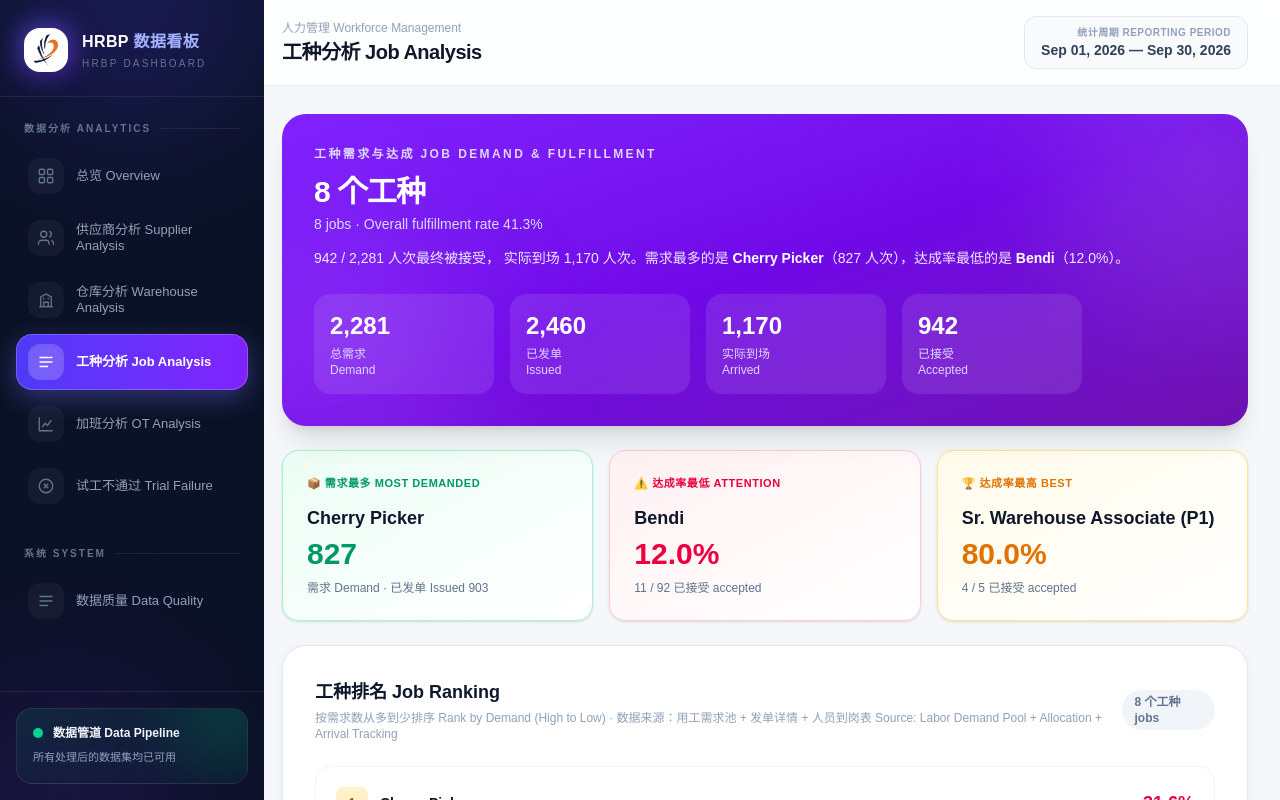
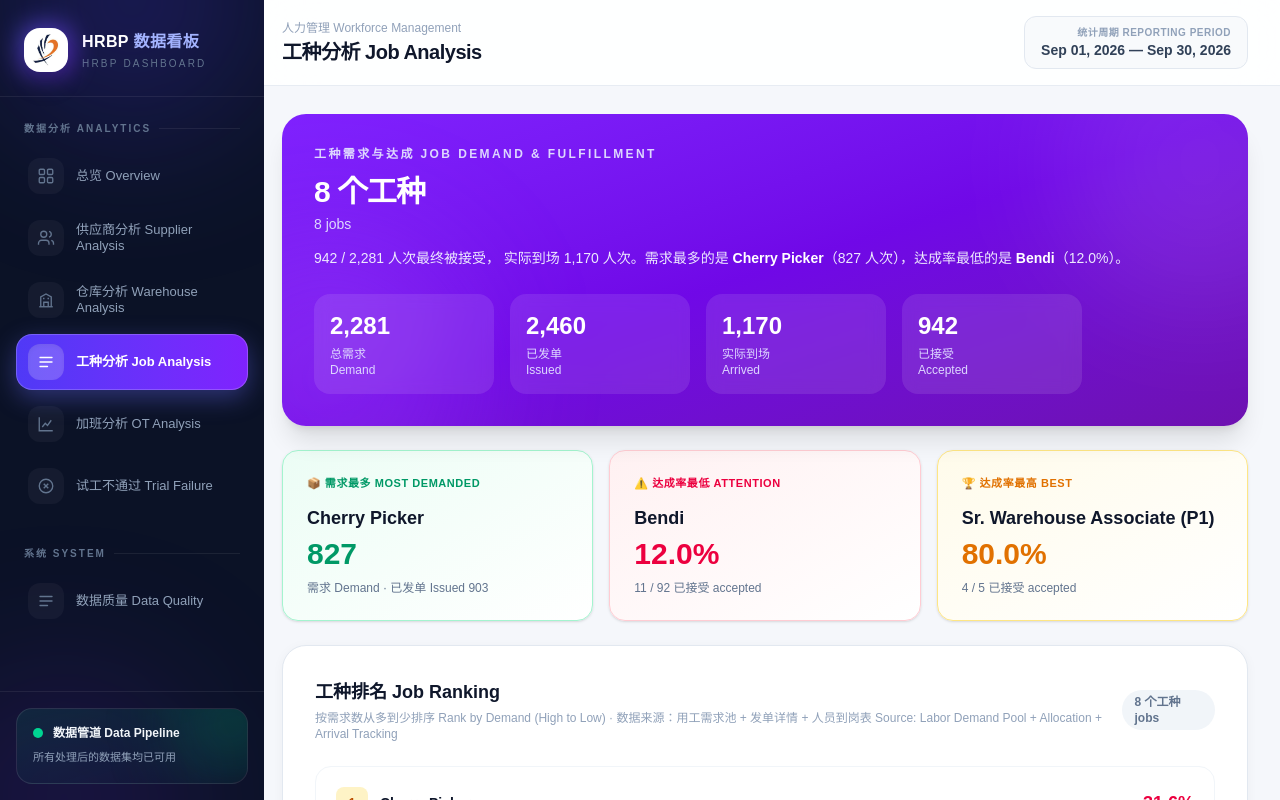
Before and after one commit to freddieguo/workforce-analytics, a Next.js app: page /job in a window 1280 px wide. Shown: the top 800 px of the page. Built offline with nearby package versions, Linux system fonts and the light colour scheme.

Commit message:
adjust job page

```diff
--- a/app/job/page.tsx
+++ b/app/job/page.tsx
@@ -150,7 +150,7 @@ export default function JobPage() {
                 {jobs.length} 个工种
               </h2>
               <p className="mt-1 text-sm font-medium text-violet-200">
-                {jobs.length} jobs · Overall fulfillment rate {formatPercent(overallFulfillment)}
+                {jobs.length} jobs
               </p>
               <p className="mt-3 text-sm leading-6 text-violet-100">
                 {formatNumber(totalAccepted)} / {formatNumber(totalDemand)} 人次最终被接受，
```
